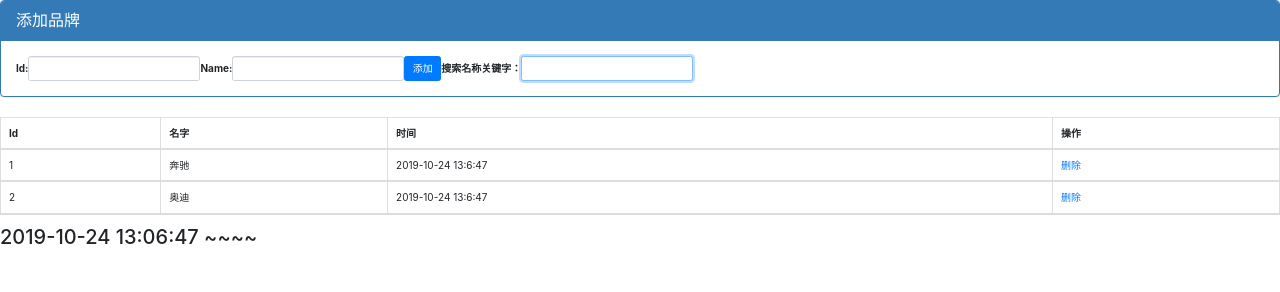
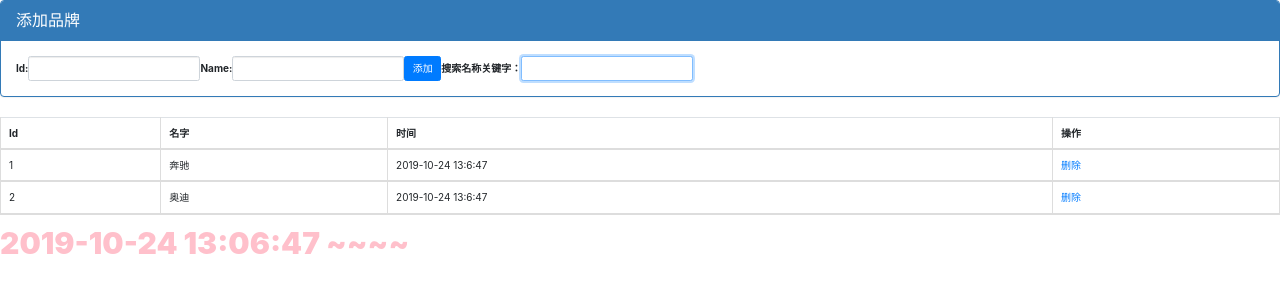
Before and after one commit to InterPargram/course, a plain HTML site: page Vue/15-Vue品牌展示.html in a window 1280 px wide. Drawn offline with Linux system fonts and the light colour scheme.

Commit message:
更新了自定义指令简写方法

```diff
--- a/Vue/15-Vue品牌展示.html
+++ b/Vue/15-Vue品牌展示.html
@@ -66,7 +66,7 @@
 		</div>
 
 		<div id="app2">
-			<h2>{{ time |dataFormat()}}</h2>
+			<h2 v-color="'pink'" v-fontweight="900" v-fontsize="'30px'">{{ time |dataFormat()}}</h2>
 		</div>
 
 		<script type="text/javascript">
@@ -117,8 +117,9 @@
 					// el.style.color='red'
 					// console.log(binding.value)
 
-					el.style.color=binding.value
-			}});
+					el.style.color = binding.value
+				}
+			});
 			//总结:样式写在 bind 中 行为写在 inserted 中
 
 			var vm = new Vue({
@@ -223,7 +224,18 @@
 							return `${y}-${m}-${d} ${hh}:${mm}:${ss} ~~~~`
 						}
 					}
+				},
+				directives: { //自定义私有指令
+					'fontweight': { //设置字体粗细
+						bind: function(el, binding) {
+							el.style.fontWeight = binding.value
+						}
+					},
+					'fontsize': function(el, binding) {//注意:这个function相当于直接写到了 bind 和 update 中
+						el.style.fontSize = parseInt(binding.value) + 'px'
+					}
 				}
+
 			})
 		</script>
 	</body>
```
